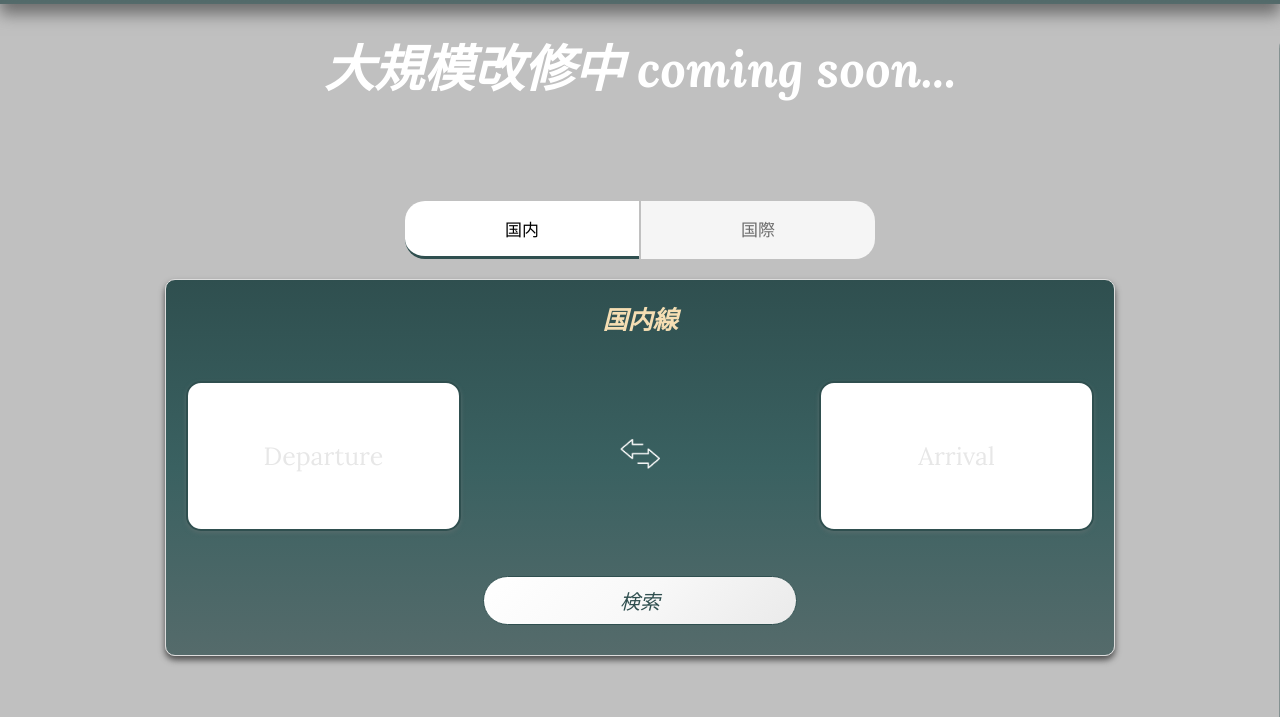
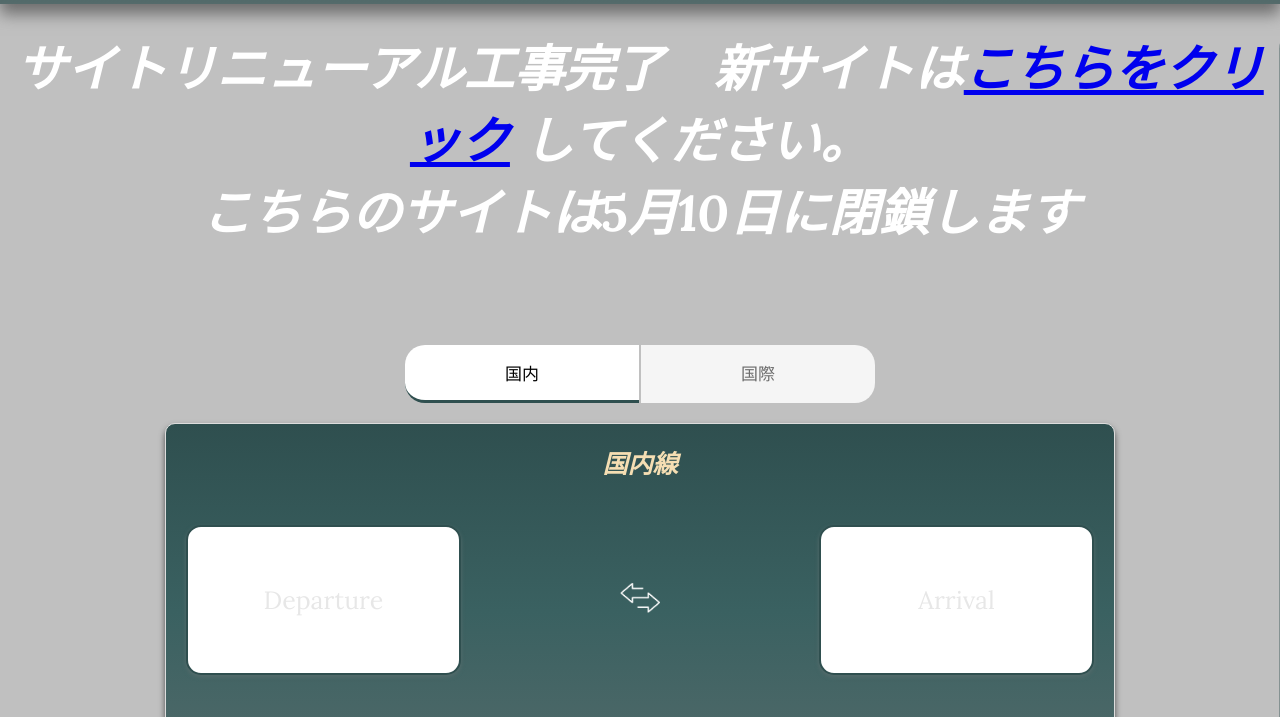
Before and after one commit to Hamunisu/Ciel_tests, a plain HTML site: page index.html in a window 1280 px wide. Shown: the part 71-788 px from the top of the page. Drawn offline with Linux system fonts and the light colour scheme; some packages are replaced by stand-ins of ours.

Commit message:
renewal finish

```diff
--- a/index.html
+++ b/index.html
@@ -75,7 +75,8 @@
     </div>
   </div>
 
-<h4 class="japanese english">大規模改修中 coming soon...</h4>
+<h4 class="japanese english">サイトリニューアル工事完了　新サイトは<a href="https://hamunisu.github.io/Ciel_Airlines/">こちらをクリック</a> してください。<br>
+                            こちらのサイトは5月10日に閉鎖します</h4>
 <!-- 便名検索切り替え -->
   <div class="switcher english">
     <button id="domesticBtn" class="active">国内</button>
```
